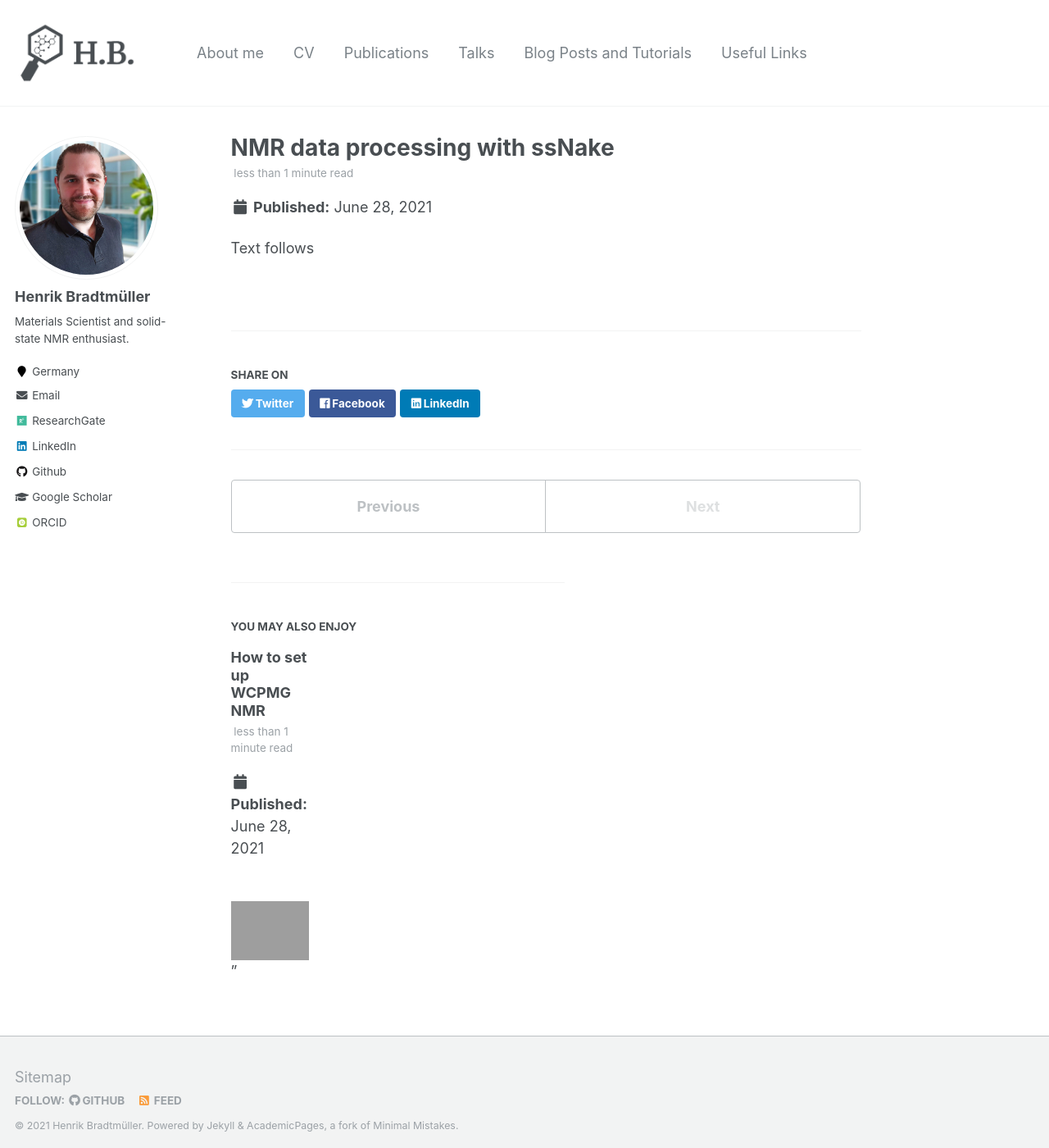
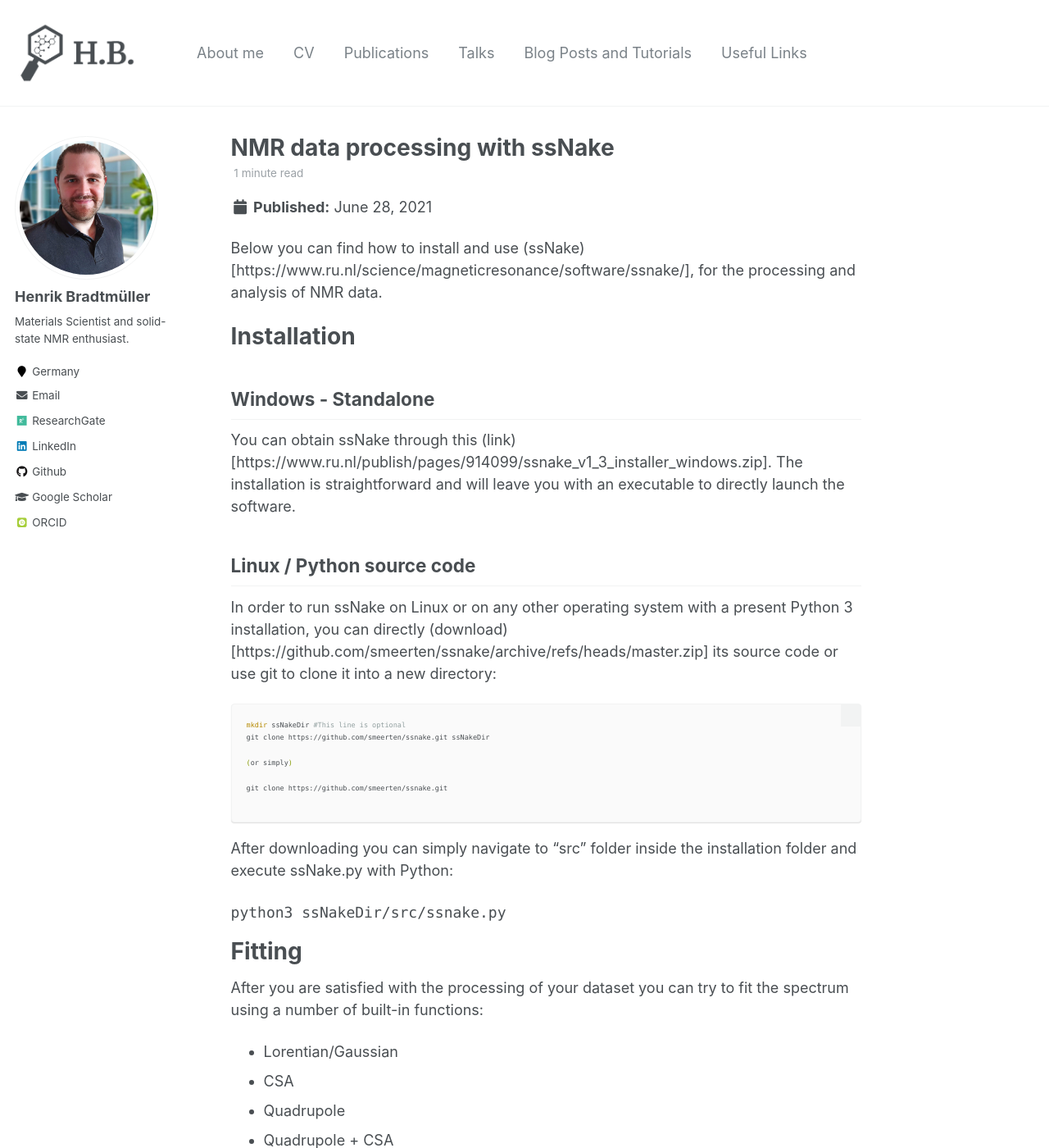
Before and after one commit to hbrmn/hbrmn.github.io, a Jekyll site: the page built from _posts/2021-06-28-ssNake-howto.md, in a window 1280 px wide and 1400 px high. Shown: the whole window at 82% size. Built offline with Jekyll 4.4.1, drawn with Linux system fonts in a browser that asks for light colours; some web fonts are replaced; some of the changed text lies outside the part shown; grey boxes are pictures that could not be loaded.

Commit message:
Blog posts updated

`````diff
--- a/_posts/2021-06-28-ssNake-howto.md
+++ b/_posts/2021-06-28-ssNake-howto.md
@@ -7,4 +7,58 @@ permalink: /posts/2021/08/2021-06-28-ssnake-howto/
   - how-to
 ---
 
-Text follows
+Below you can find how to install and use (ssNake)[https://www.ru.nl/science/magneticresonance/software/ssnake/], for the processing and analysis of NMR data.
+
+# Installation
+
+## Windows - Standalone
+
+You can obtain ssNake through this (link)[https://www.ru.nl/publish/pages/914099/ssnake_v1_3_installer_windows.zip]. The installation is straightforward and will leave you with an executable to directly launch the software.
+
+## Linux / Python source code
+
+In order to run ssNake on Linux or on any other operating system with a present Python 3 installation, you can directly (download)[https://github.com/smeerten/ssnake/archive/refs/heads/master.zip] its source code or use git to clone it into a new directory:
+
+````bash
+mkdir ssNakeDir #This line is optional
+git clone https://github.com/smeerten/ssnake.git ssNakeDir
+
+(or simply)
+
+git clone https://github.com/smeerten/ssnake.git
+
+````
+After downloading you can simply navigate to "src" folder inside the installation folder and execute ssNake.py with Python:
+
+```Bash
+python3 ssNakeDir/src/ssnake.py
+```
+
+# Fitting
+
+After you are satisfied with the processing of your dataset you can try to fit the spectrum using a number of built-in functions:
+
+ - Lorentian/Gaussian
+ - CSA
+ - Quadrupole
+ - Quadrupole + CSA
+ - Czjzek
+ - Czjzek MQMAS
+ - External (SIMPSON)
+ - Function
+
+In the following the general fitting procedure is demonstrated on a few example datasets.
+
+# Lorentzian / Gaussian Fitting
+
+Open up the dataset
+
+# Czjzek Fitting
+
+Open up the dataset Czjezk_example. Since this data has already been processed in Topspin, we need to only perform a few and sometimes optional steps. First, we do a baseline correction of the dataset (Tools ---> Baseline correction), and secondly normalize (Matrix ---> Normalize) the spectrum in order to keep the integral values of the fit components in managable sizes.
+
+Once this is done we choose the Czjzek fitting option in the Fitting dropdown menu:
+
+
+
+A number of advanced tutorials can be found (here)[https://github.com/smeerten/ssnake_tutorials].
`````
Also changed, not shown: _posts/2021-06-28-WCPMG-howto.md (+3 -3 lines).
